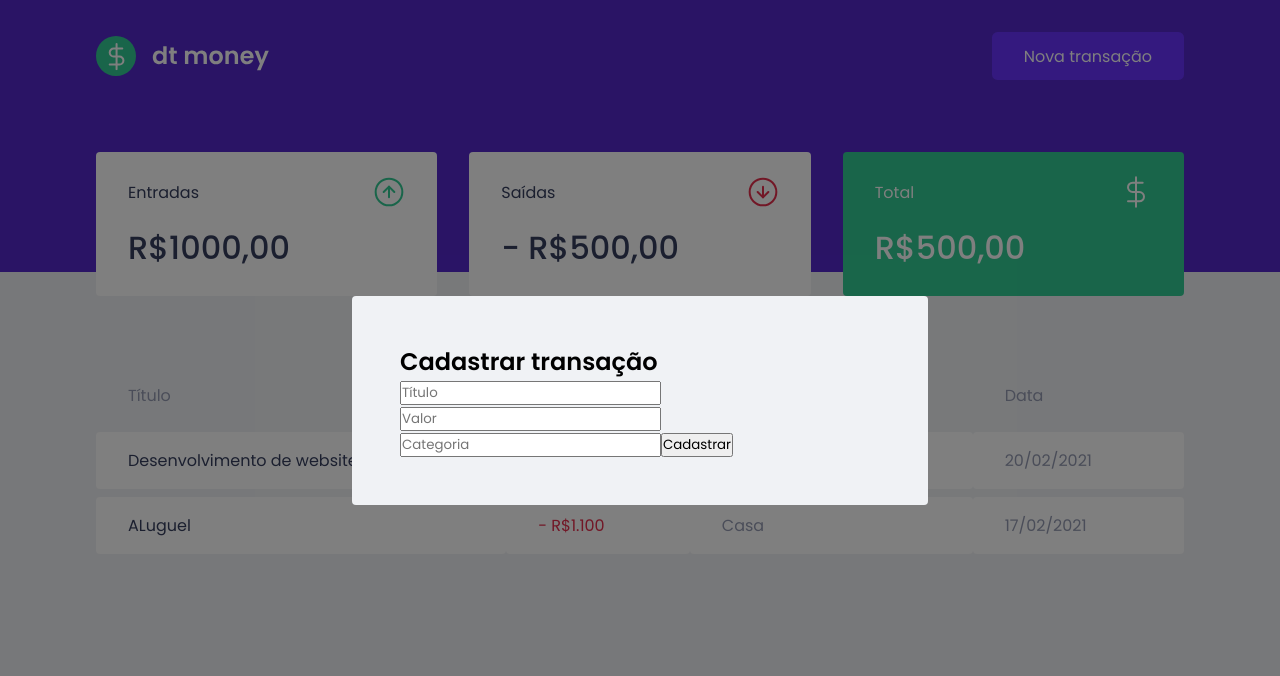
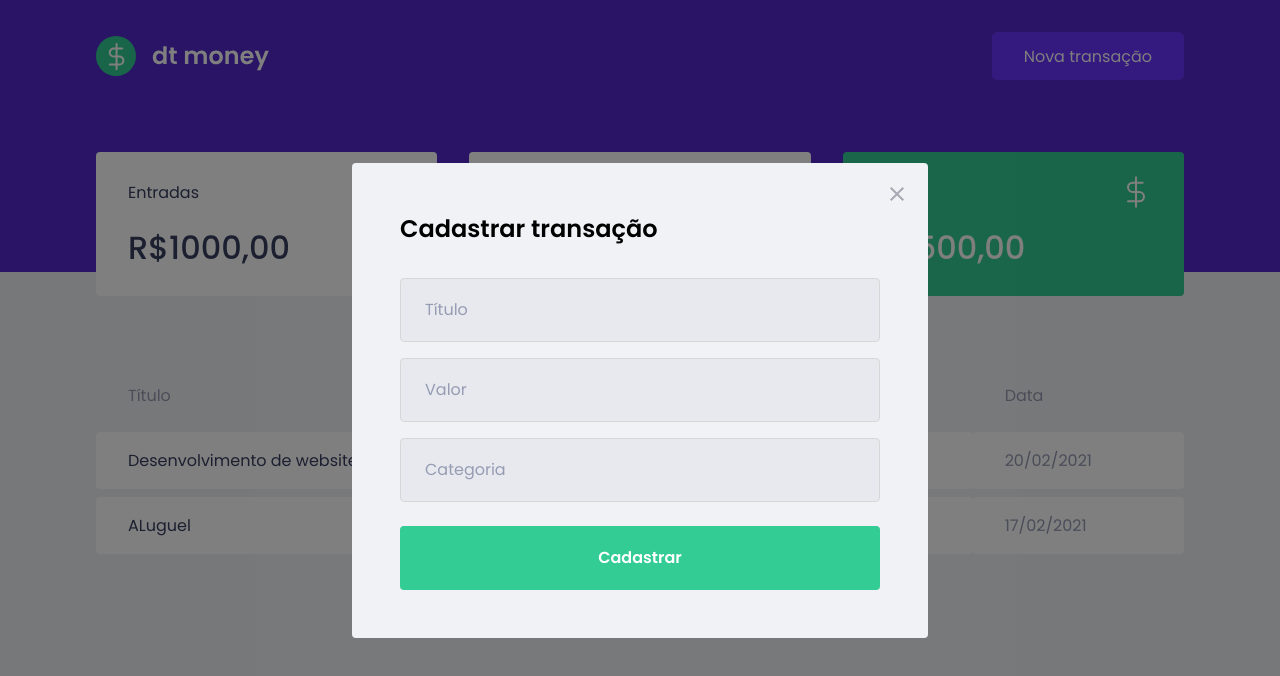
Before and after one commit to jeszgama/trilha-reactjs-chapter2, a React (Create React App) app in the folder dtmoney/: page / in a window 1280 px wide. Both pictures are taken after a click on the button "Nova transação". Shown: the top 676 px of the page. Built offline with nearby package versions, Linux system fonts and the light colour scheme; no server answers; what miragejs would draw is missing.

Commit message:
--estilizando-modal

```diff
--- a/dtmoney/src/components/NewTransactionModal/index.tsx
+++ b/dtmoney/src/components/NewTransactionModal/index.tsx
@@ -1,4 +1,5 @@
 import Modal from 'react-modal';
+import closeImg from '../../assets/close.svg';
 import { Container } from './styles';
 
 interface NewTransactionModalProps {
@@ -14,6 +15,14 @@
             overlayClassName="react-modal-overlay"
             className="react-modal-content"
         >
+            <button
+                type="button"
+                onClick={onRequestClose}
+                className="react-modal-close"
+            >
+                <img src={closeImg} alt="Fechar modal" />
+            </button>
+
             <Container>
                 <h2>Cadastrar transação</h2>
 
--- a/dtmoney/src/components/NewTransactionModal/styles.ts
+++ b/dtmoney/src/components/NewTransactionModal/styles.ts
@@ -1,4 +1,49 @@
 import styled from 'styled-components';
 
 export const Container = styled.form`
+    h2 {
+        color: var(--text-title-color);
+        font-size: 1.5rem;
+        margin-bottom: 2rem;
+    }
+
+    input {
+        width: 100%;
+        padding: 0 1.5rem;
+        height: 4rem;
+        border-radius: 0.25rem;
+
+        border: 1px solid #d7d7d7;
+        background: #e7e9ee;
+
+        font-weight: 400;
+        font-size: 1rem;
+
+        &::placeholder {
+            color: var(--text-body);
+        }
+
+        & + input {
+            margin-top: 1rem;
+        }
+    }
+
+    button[type="submit"] {
+        width: 100%;
+        padding: 0 1.5rem;
+        height: 4rem;
+        background: var(--green);
+        color: #FFF;
+        border-radius: 0.25rem;
+        border: 0;
+        font-size: 1rem;
+        margin-top: 1.5rem;
+        font-weight: 600;
+
+        transition: filter 0.2s;
+
+        &:hover {
+            filter: brightness(0.9);
+        }
+    }
 `;
--- a/dtmoney/src/styles/global.ts
+++ b/dtmoney/src/styles/global.ts
@@ -79,4 +79,18 @@
         position: relative;
         border-radius: 0.25rem;
     }
+
+    .react-modal-close{
+        position: absolute;
+        right: 1.5rem;
+        top: 1.5rem;
+        border: 0;
+        background: transparent;
+
+        transition: filter 0.2s;
+
+        &:hover{
+            filter: brightness(0.8);
+        }
+    }
 `
```
